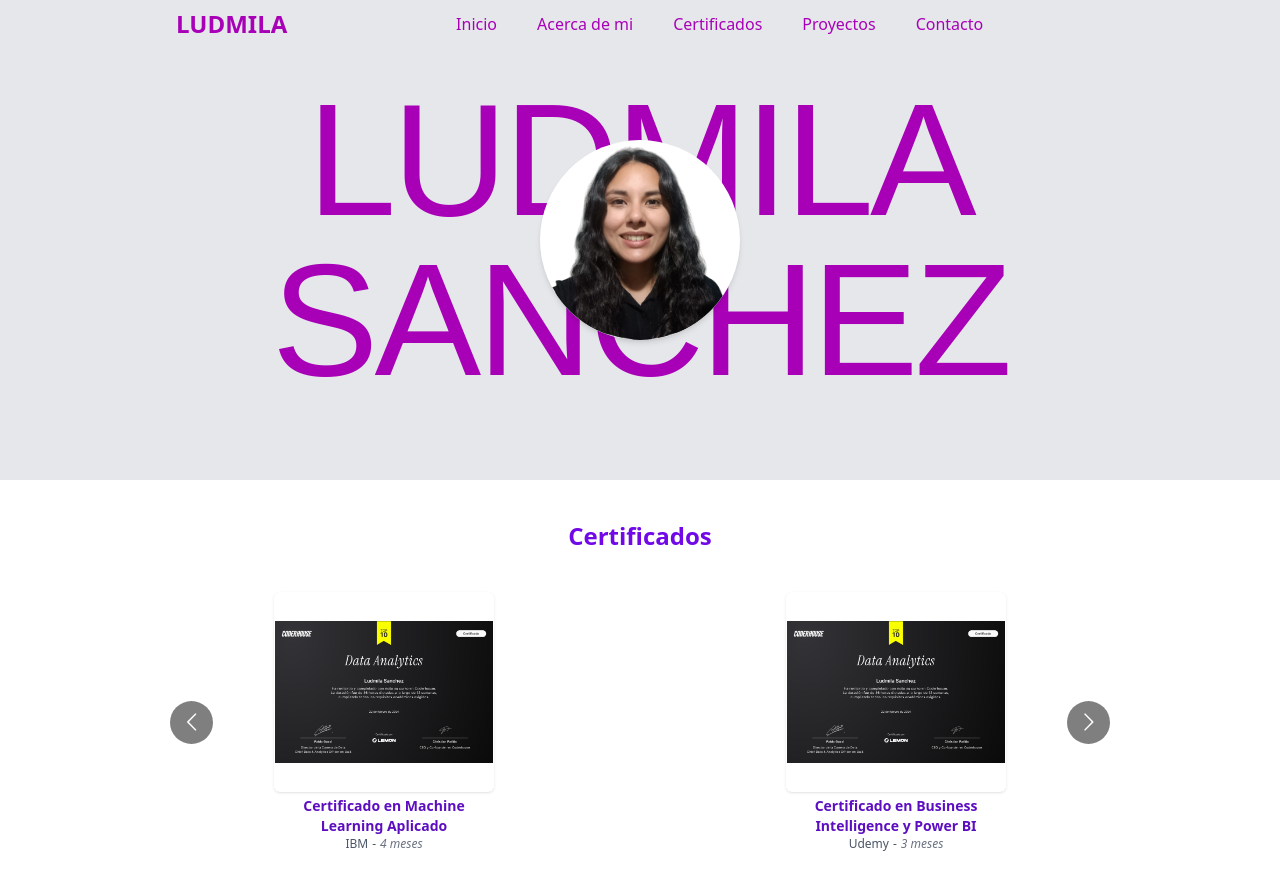
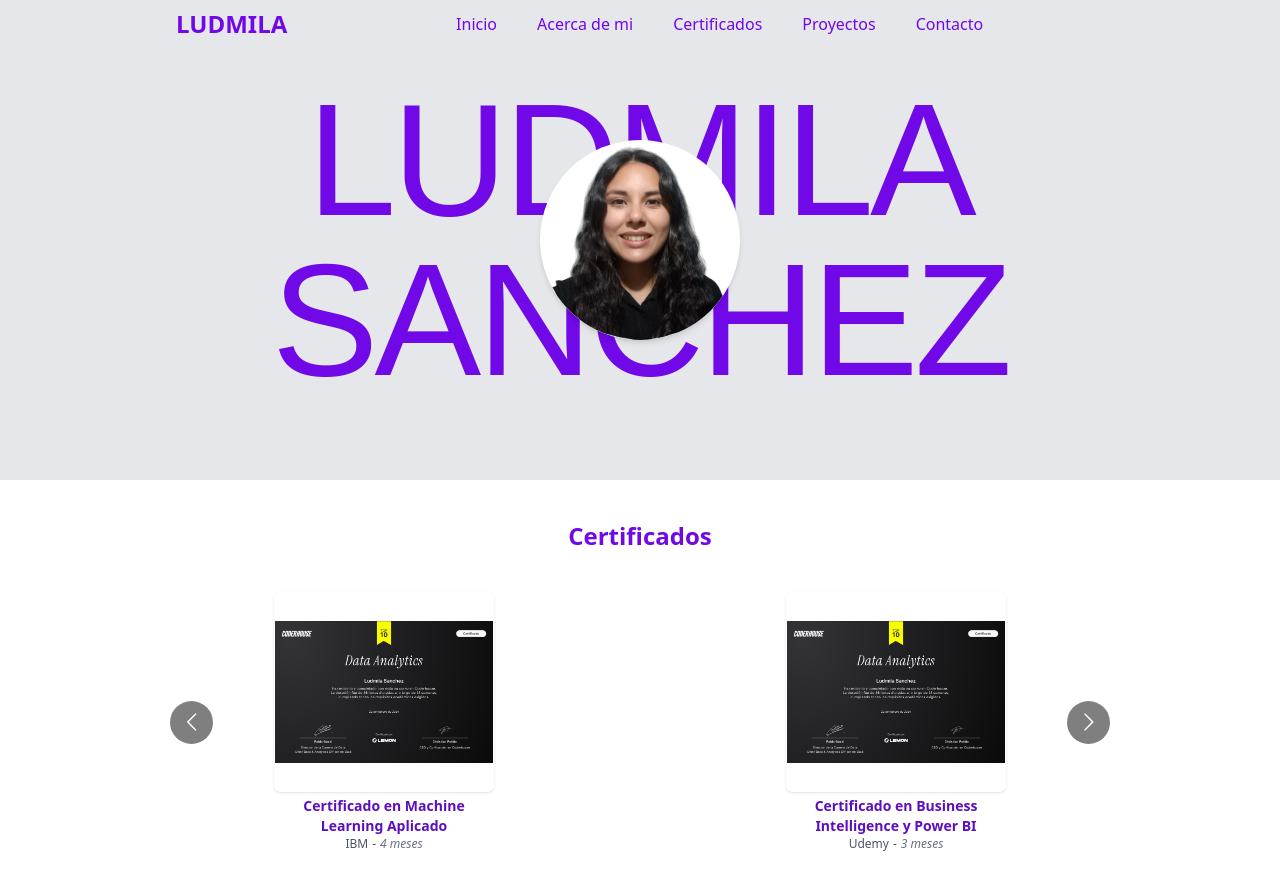
Before and after one commit to AlejandroPerren/Portafolio-Ludmila-Sanchez, a Next.js app: page / in a window 1280 px wide. Shown: the top 890 px of the page. Built offline with nearby package versions, Linux system fonts and the light colour scheme; a web font is replaced by a local one.

Commit message:
Change colors

```diff
--- a/componentes/Home/Hero/Name.tsx
+++ b/componentes/Home/Hero/Name.tsx
@@ -10,7 +10,7 @@ const Name = () => {
           md:text-[6rem]
           lg:text-[10rem]
           2xl:text-[15rem]
-          text-fuchsia-700
+          text-violet-700
           uppercase tracking-tight
         "
         style={{ fontFamily: "var(--font-MillionDesign)" }}
--- a/componentes/Home/Navbar/MobileNav.tsx
+++ b/componentes/Home/Navbar/MobileNav.tsx
@@ -23,7 +23,7 @@ const MobileNav = ({ closeNav, showNav }: MobileNavProps) => {
 
       {/* NavLinks */}
       <div
-        className={`fixed left-0 top-0 h-full w-[80%] sm:w-[60%] bg-fuchsia-700 text-white flex flex-col justify-center space-y-6 z-[1050] transition-transform duration-500 ${navOpen} overflow-hidden`}
+        className={`fixed left-0 top-0 h-full w-[80%] sm:w-[60%] bg-violet-700 text-white flex flex-col justify-center space-y-6 z-[1050] transition-transform duration-500 ${navOpen} overflow-hidden`}
       >
         {navLinks.map((link) => (
           <Link href={link.url} key={link.id}>
--- a/componentes/Home/Navbar/Nav.tsx
+++ b/componentes/Home/Navbar/Nav.tsx
@@ -34,7 +34,7 @@ const Nav = ({ openNav }: NavProps) => {
         <div className="flex items-center space-x-2">
           <div className="w-10 bg-rose-500 rounded-full flex items-center justify-center flex-col">
           </div>
-          <h1 className="text-xl md:text-2xl text-fuchsia-700 uppercase font-bold">
+          <h1 className="text-xl md:text-2xl text-violet-700 uppercase font-bold">
             Ludmila
           </h1>
         </div>
@@ -44,7 +44,7 @@ const Nav = ({ openNav }: NavProps) => {
             return (
               <Link href={link.url} key={link.id}>
                 <p
-                  className="relative text-fuchsia-700 text-base font-medium w-fit block
+                  className="relative text-violet-700 text-base font-medium w-fit block
                 after:block after:content-[''] after:absolute after:h-[3px] after:bg-yellow-300
                 after:w-full after:scale-x-0 after:hover-x-100 after:transition duration-300 after:origin-right"
                 >
```
Also changed, not shown: public/proyectos/proyecto1.2.jpeg (added), public/proyectos/proyecto1.jpeg (added).
